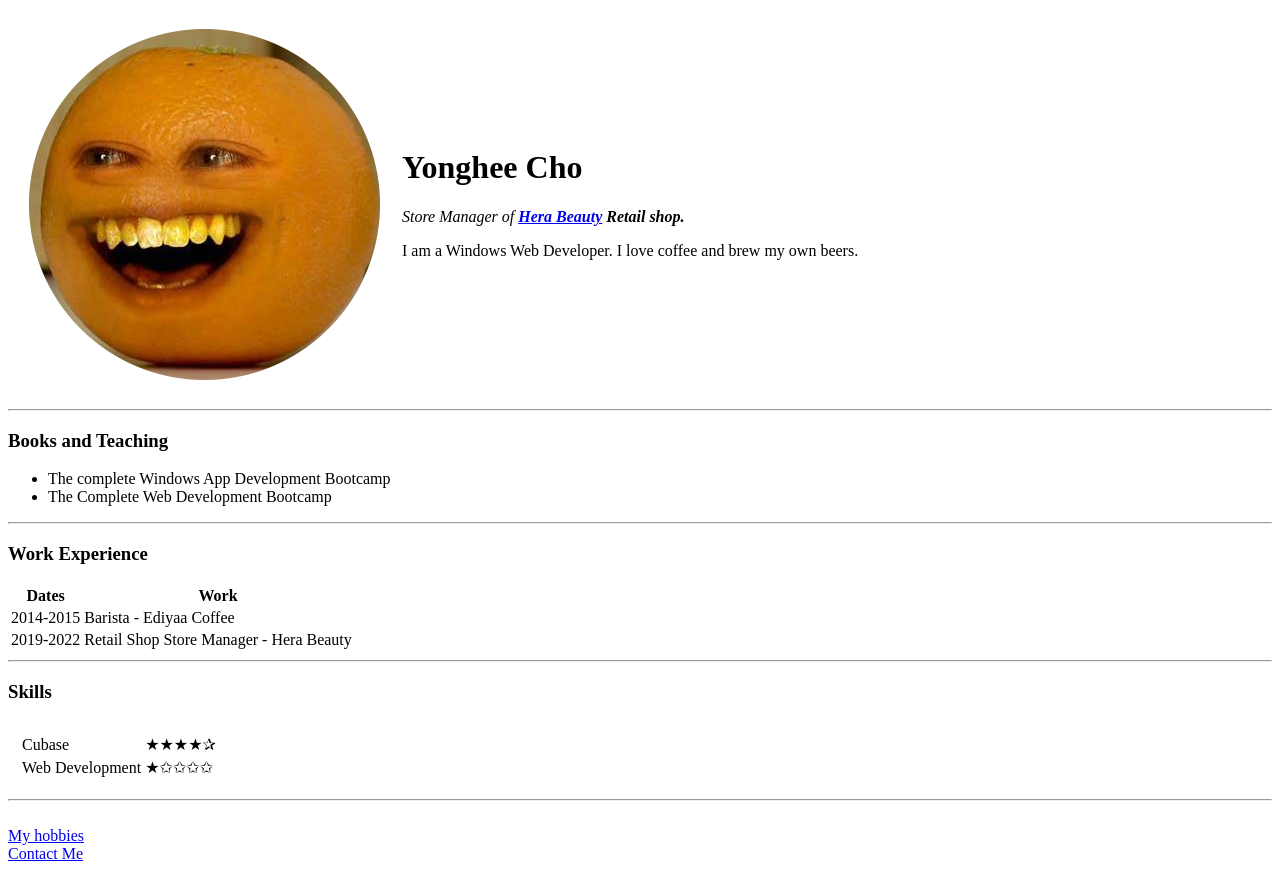
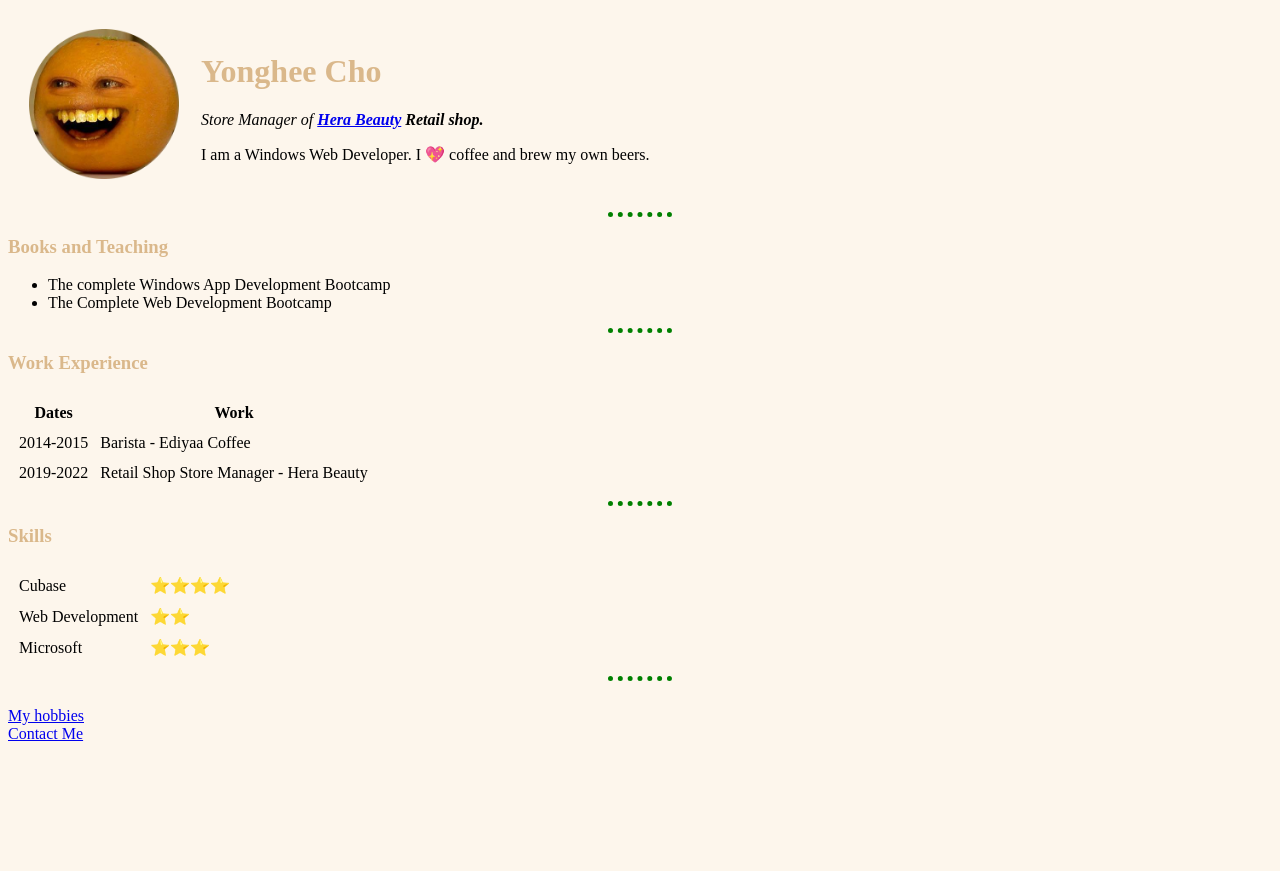
Before and after one commit to Quietcho/cv, a plain HTML site: page index.html in a window 1280 px wide. After the commit the page ends 800 px from the top, so only its background shows below. Drawn offline with Linux system fonts and the light colour scheme.

Commit message:
Add files via upload

```diff
--- /dev/null
+++ b/css/styles.css
@@ -0,0 +1,18 @@
+ body {
+   background-color: #FDF6EC;
+ }
+
+ h1 {
+   color: #DAB88B;
+ }
+ h3 {
+    color: #DAB88B;
+ }
+ hr {
+   background-color: none;
+   border-style: none;
+   border-top-style: dotted;
+   border-color: green;
+   border-width: 5px;
+   width: 5%;
+ }
--- a/index.html
+++ b/index.html
@@ -1,16 +1,27 @@
-
+<!DOCTYPE html>
 <html lang="en" dir="ltr">
   <head>
     <meta charset="utf-8">
     <title>Yonghee's Personal Site</title>
+    <link rel="stylesheet" href="css/styles.css">
+
+  <style>
+
+   img {
+     height: 150px;
+   }
+
+  </style>
+
   </head>
+
   <body>
     <table cellspacing="20">
       <tr>
         <td><img src="images/orange.png" alt="yonghee profile picture"></td>
         <td>  <h1>Yonghee Cho</h1>
           <p><em>Store Manager of <strong><a href="https://herabeauty.ca/">Hera Beauty</a> Retail shop.</strong></em></p>
-          <p>I am a Windows Web Developer. I love coffee and brew my own beers.</p></td>
+          <p>I am a Windows Web Developer. I 💖 coffee and brew my own beers.</p></td>
       </tr>
     </table>
     <hr>
@@ -21,7 +32,7 @@
     </ul>
     <hr>
     <h3>Work Experience</h3>
-      <table>
+      <table cellspacing="10">
         <thead>
           <tr>
             <th>Dates</th>
@@ -41,24 +52,22 @@
       </table>
       <hr>
     <h3>Skills</h3>
-<table cellspacing="10">
-  <tr>
-    <td>
-      <table>
+      <table cellspacing="10">
         <tbody>
           <tr>
             <td>Cubase</td>
-            <td>★★★★✰</td>
+            <td>⭐⭐⭐⭐</td>
           </tr>
           <tr>
             <td>Web Development</td>
-            <td>★✩✩✩✩</td>
+            <td>⭐⭐</td>
+          </tr>
+          <tr>
+            <td>Microsoft</td>
+            <td>⭐⭐⭐</td>
           </tr>
         </tbody>
       </table>
-    </td>
-  </tr>
-</table>
   <hr>
    <br>
   <a href="hobbies.html">My hobbies</a>
```
Also changed, not shown: hobbies.html (+1 -0 lines), profile.html (+2 -1 lines).
